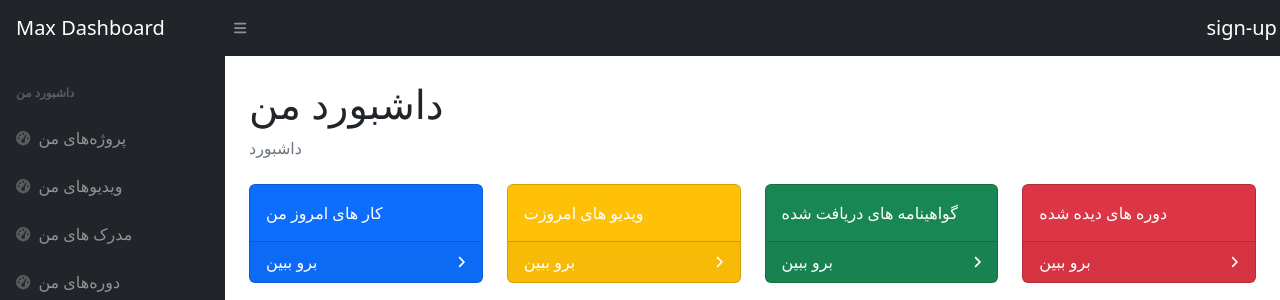
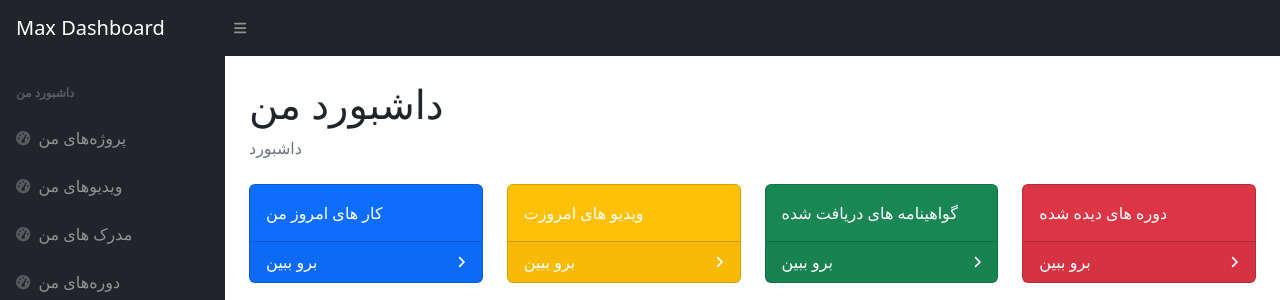
Before and after one commit to amiryousef87/first-project-from-max, a Flask app: page /dashboard in a window 1280 px wide. Shown: the top 300 px of the page. Run offline with Flask 3, Linux system fonts and the light colour scheme; a user stored in the database is signed in; some libraries are stand-ins or nearby versions.

```diff
--- a/templates/dashboard.html
+++ b/templates/dashboard.html
@@ -26,12 +26,6 @@
     <nav class="sb-topnav navbar navbar-expand navbar-dark bg-dark">
       <!-- Navbar Brand-->
       <a class="navbar-brand ps-3" href="dashborad.html">Max Dashboard</a>
-      <a
-        href="login.html"
-        class="navbar-brand ps-3"
-        style="text-align: left; float: left; position: absolute; left: 93%"
-        >sign-up</a
-      >
       <!-- Sidebar Toggle-->
       <button
         class="btn btn-link btn-sm order-1 order-lg-0 me-4 me-lg-0"
```
